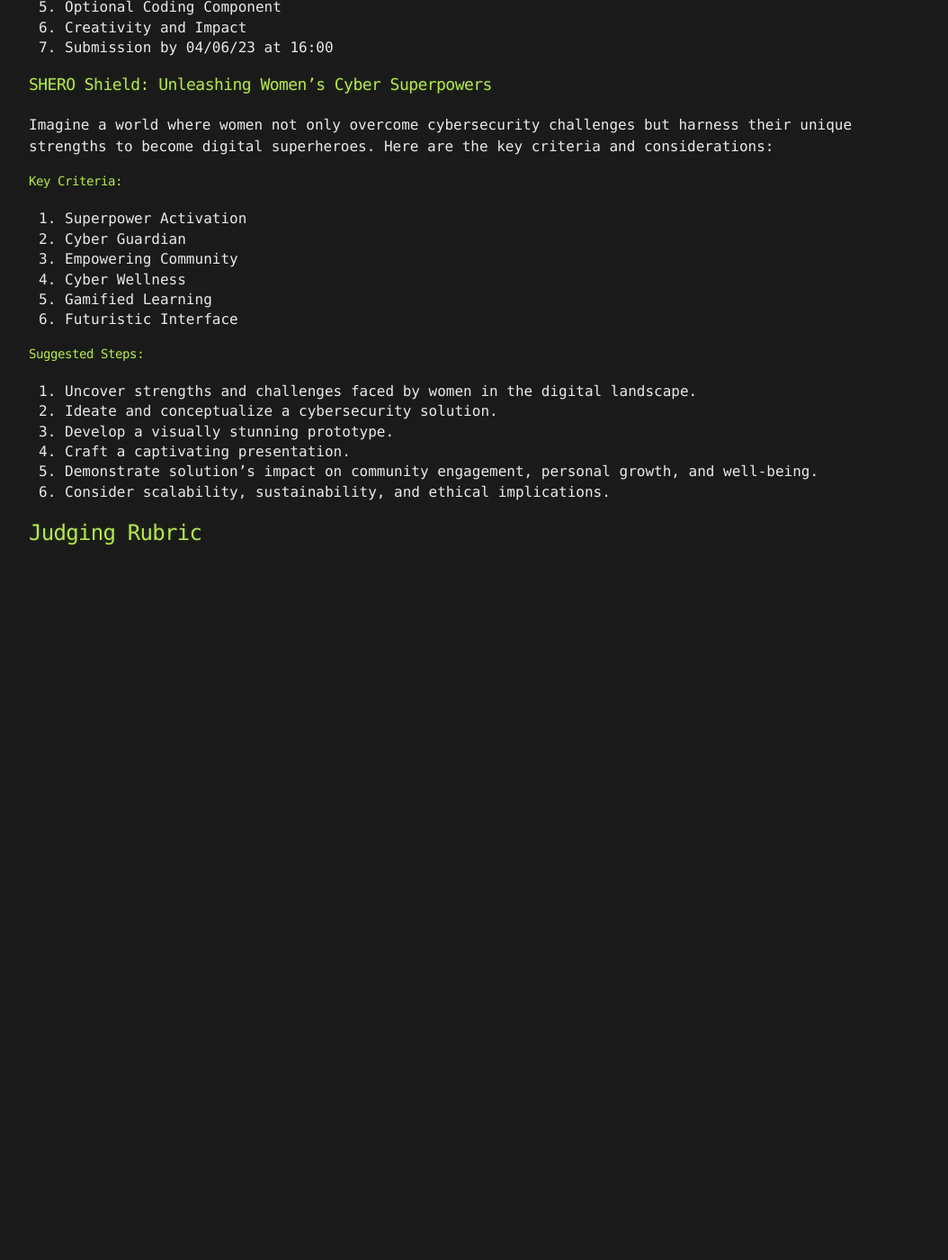
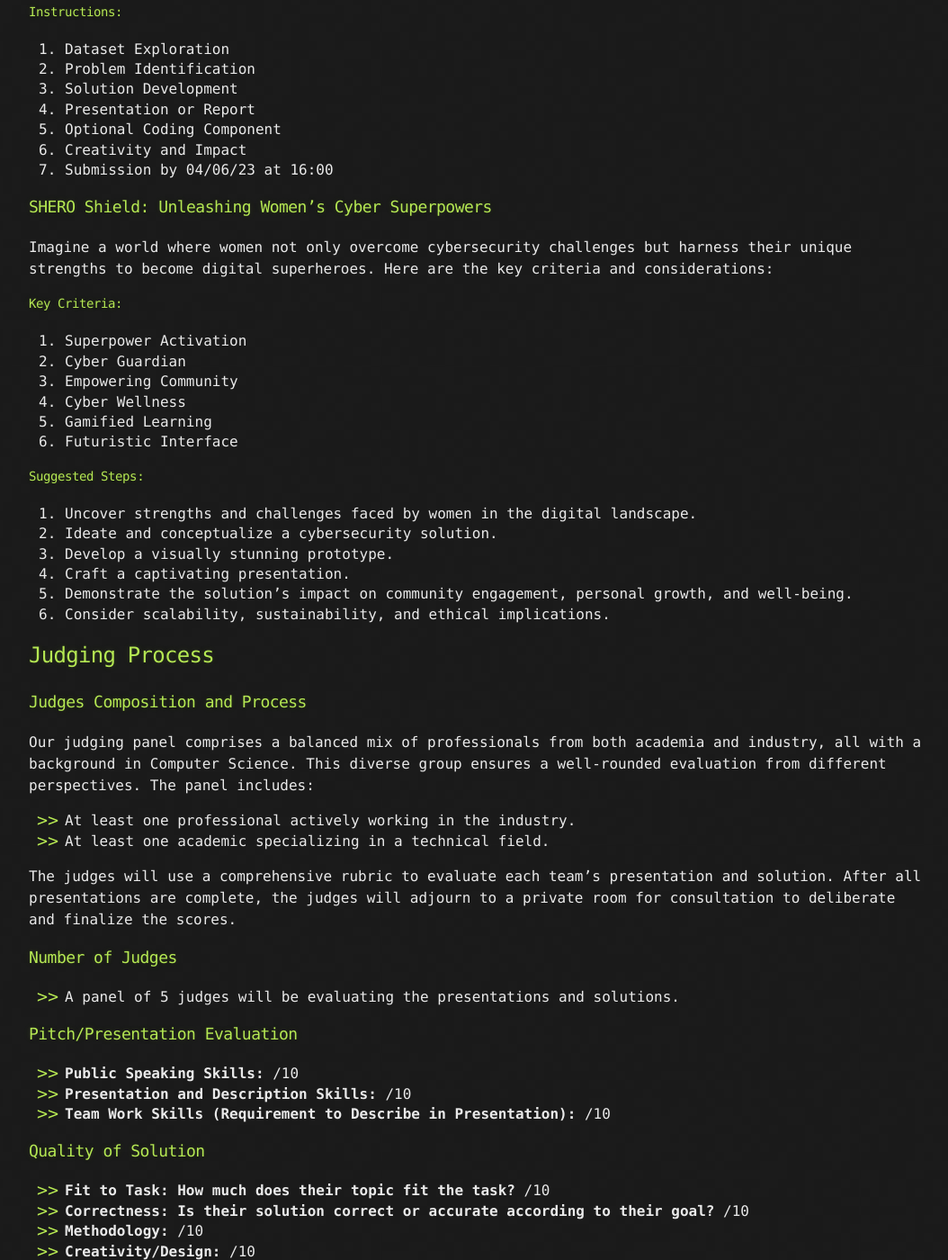
Before and after one commit to hack4her/hack4her.github.io, a Jekyll site: the page built from hackathon.md, in a window 1280 px wide and 1400 px high, scrolled down 1721 px. Shown: the whole window at 90% size, without its empty margins (108-1162 px from the left). Built offline with Jekyll 4.4.1, drawn with Linux system fonts in a browser that asks for light colours; our own code applies the rules of GitHub Pages for plain Markdown files; before the commit the page ends 2351 px from its top, so only the background shows below that; some of the changed text lies outside the part shown.

Commit message:
Update and rename old_challenges.md to hackathon.md

```diff
--- a/old_challenges.md
+++ b/hackathon.md
@@ -1,7 +1,6 @@
-# Hackathon: Past Challenges and Rubrics
+# Hackathon: Past Challenges and Judging
 
-
-
+Embarking on a hackathon journey with Hack4Her means stepping into an environment where clarity meets opportunity—where every participant is empowered with the full knowledge and support needed to tackle challenges head-on, regardless of their experience level. On this page, you can find some examples of past challenges and what we focus on when judging challenge solutions. We hope this information provides some assurance and support in your hackathon journey.
 
 
 ## Past Challenges
@@ -89,7 +88,42 @@ Imagine a world where women not only overcome cybersecurity challenges but harne
 2. Ideate and conceptualize a cybersecurity solution.
 3. Develop a visually stunning prototype.
 4. Craft a captivating presentation.
-5. Demonstrate solution's impact on community engagement, personal growth, and well-being.
+5. Demonstrate the solution's impact on community engagement, personal growth, and well-being.
 6. Consider scalability, sustainability, and ethical implications.
 
-## Judging Rubric
+
+## Judging Process
+
+### Judges Composition and Process
+
+Our judging panel comprises a balanced mix of professionals from both academia and industry, all with a background in Computer Science. This diverse group ensures a well-rounded evaluation from different perspectives. The panel includes:
+
+- At least one professional actively working in the industry.
+- At least one academic specializing in a technical field.
+
+The judges will use a comprehensive rubric to evaluate each team's presentation and solution. After all presentations are complete, the judges will adjourn to a private room for consultation to deliberate and finalize the scores.
+
+### Number of Judges
+
+- A panel of 5 judges will be evaluating the presentations and solutions.
+
+### Pitch/Presentation Evaluation
+
+- **Public Speaking Skills:** /10
+- **Presentation and Description Skills:** /10
+- **Team Work Skills (Requirement to Describe in Presentation):** /10
+
+### Quality of Solution
+
+- **Fit to Task: How much does their topic fit the task?** /10
+- **Correctness: Is their solution correct or accurate according to their goal?** /10
+- **Methodology:** /10
+- **Creativity/Design:** /10
+- **Problem/Topic Addressed: Did they completely address the problem/topic they were focused on? (Edge cases, subproblems)** /10
+- **Technicality: How technical was their solution or proposed solution? (can be incomplete code or Pseudo)** /10
+- **Code Functionality and Completeness (Bonus):** /5
+- **Fudge Points (Vibe points, how impressed you were points, how much you liked it):** /5
+
+### Final Score Total
+
+- **/100**
```
